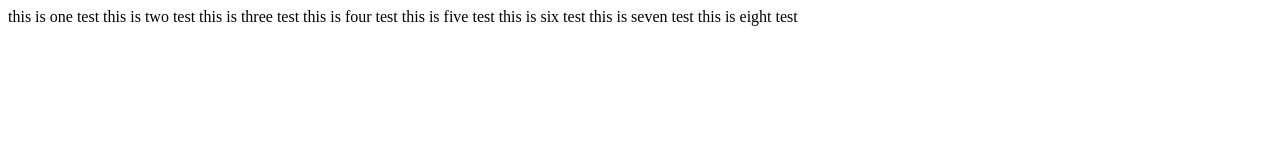
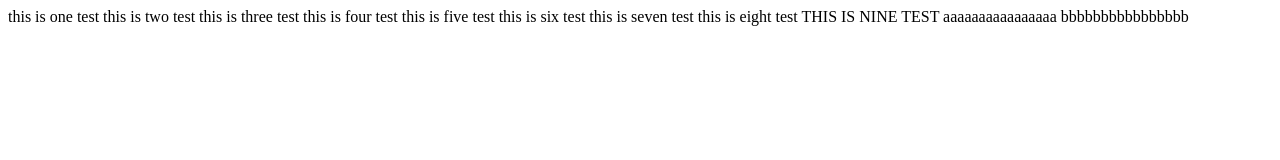
Before and after one commit to beautidemo/0718, a plain HTML site: page index.html in a window 1280 px wide. Drawn offline with Linux system fonts and the light colour scheme.

Commit message:
第九次

```diff
--- a/index.html
+++ b/index.html
@@ -14,5 +14,8 @@
     this is six test
     this is seven test
     this is eight test
+    THIS IS NINE TEST
+    aaaaaaaaaaaaaaaa
+    bbbbbbbbbbbbbbbb
 </body>
 </html>
```
